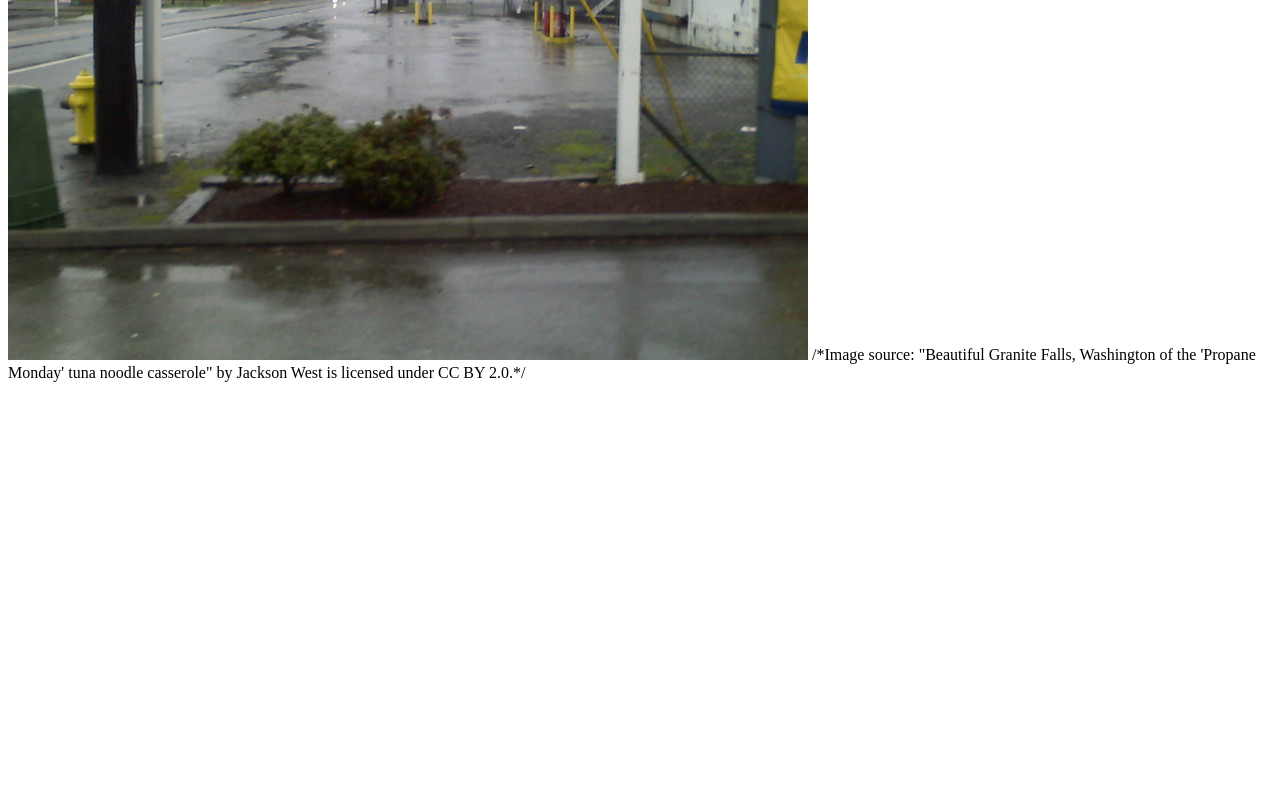
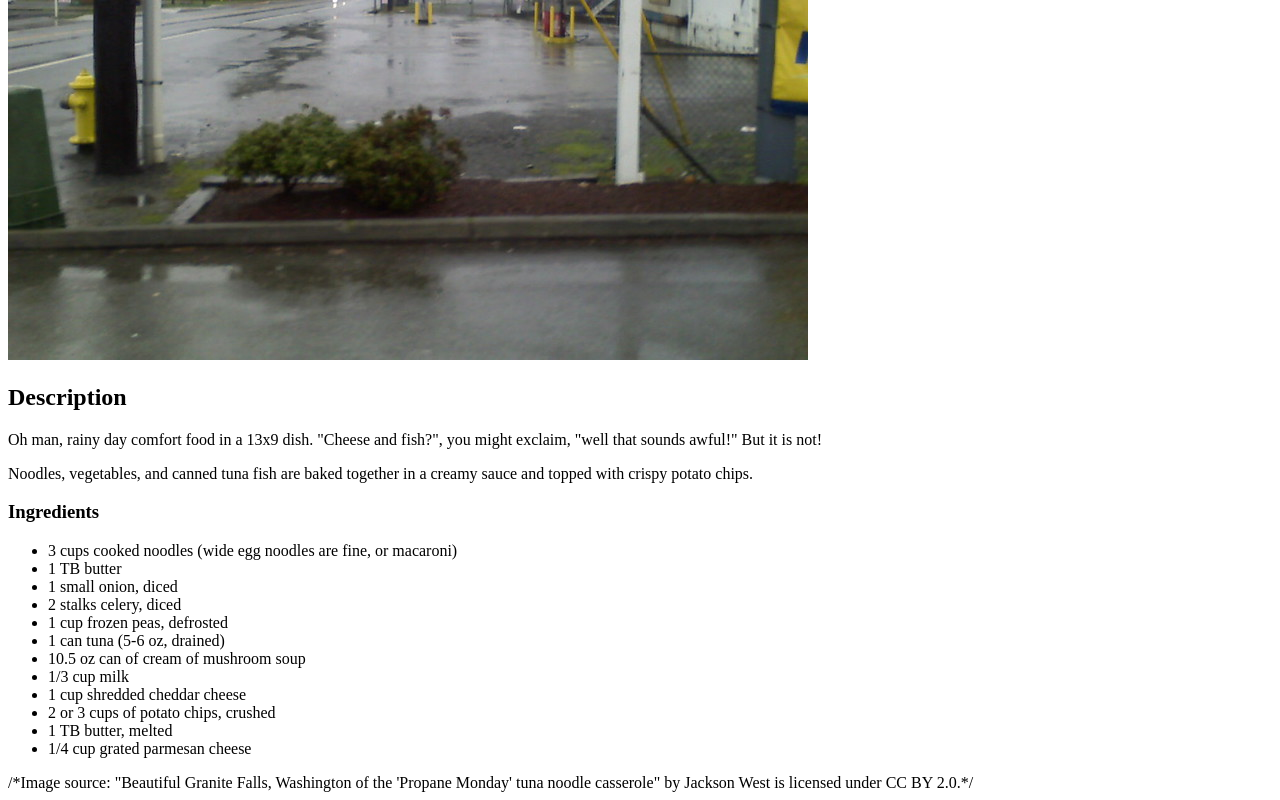
Before and after one commit to rh-code22/odin-recipes, a plain HTML site: page recipes/tuna-casserole.html in a window 1280 px wide. Shown: the part 360-1160 px from the top of the page. Before the commit the page ends 800 px from the top, so only its background shows below. Drawn offline with Linux system fonts and the light colour scheme.

Commit message:
Add ingredients to Tuna recipe.

```diff
--- a/recipes/tuna-casserole.html
+++ b/recipes/tuna-casserole.html
@@ -8,6 +8,25 @@
 <body>
     <h1>Tuna Casserole</h1>
     <img src="../images/propane-casserole-med.jpg" alt="A grey day next to a gas station marquette that says 'Propane Monday Noodles and Tuna'.">
+    <h2>Description</h2>
+    <p>Oh man, rainy day comfort food in a 13x9 dish. "Cheese and fish?", you might exclaim, "well that sounds awful!" But it is not!</p>
+    <p>Noodles, vegetables, and canned tuna fish are baked together in a creamy sauce and topped with crispy potato chips.</p>
+
+    <h3>Ingredients</h3>
+    <ul>
+        <li>3 cups cooked noodles (wide egg noodles are fine, or macaroni)</li>
+        <li>1 TB butter</li>
+        <li>1 small onion, diced</li>
+        <li>2 stalks celery, diced</li>
+        <li>1 cup frozen peas, defrosted</li>
+        <li>1 can tuna (5-6 oz, drained)</li>
+        <li>10.5 oz can of cream of mushroom soup</li>
+        <li>1/3 cup milk</li>
+        <li>1 cup shredded cheddar cheese</li>
+        <li>2 or 3 cups of potato chips, crushed</li>
+        <li>1 TB butter, melted</li>
+        <li>1/4 cup grated parmesan cheese</li>
+    </ul>
 </body>
 </html>
 /*Image source: "Beautiful Granite Falls, Washington of the 'Propane Monday' tuna noodle casserole" by Jackson West is licensed under CC BY 2.0.*/
```
